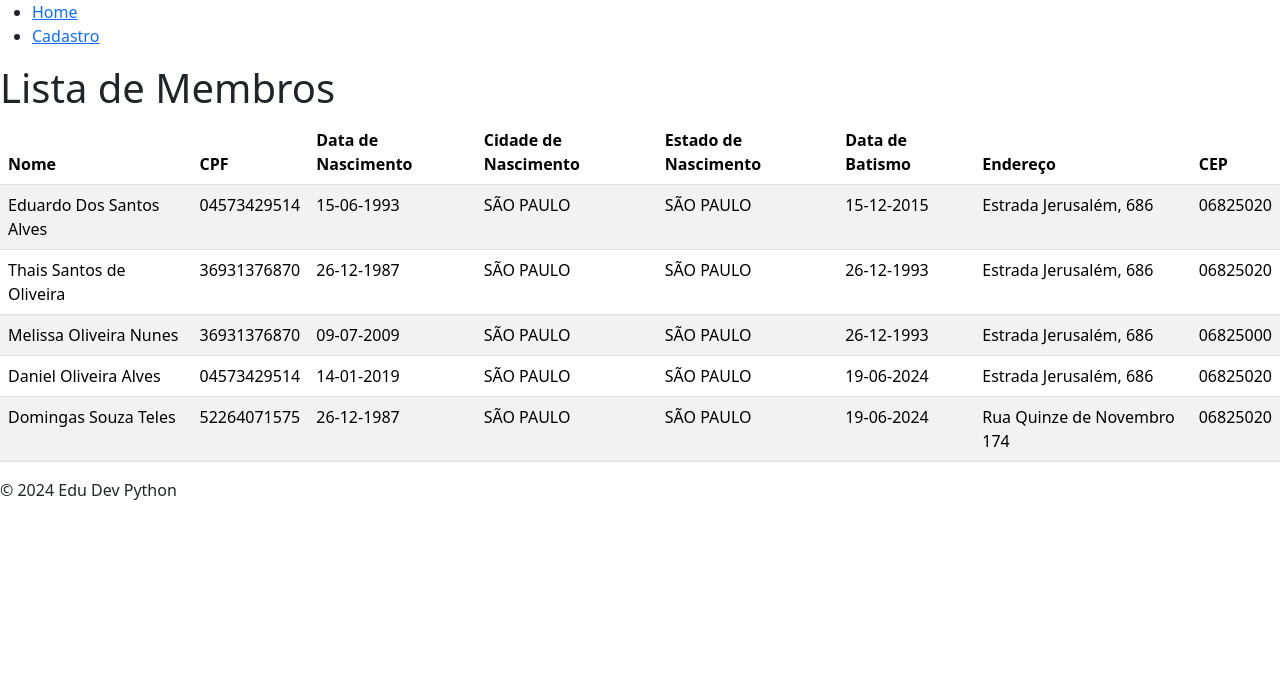
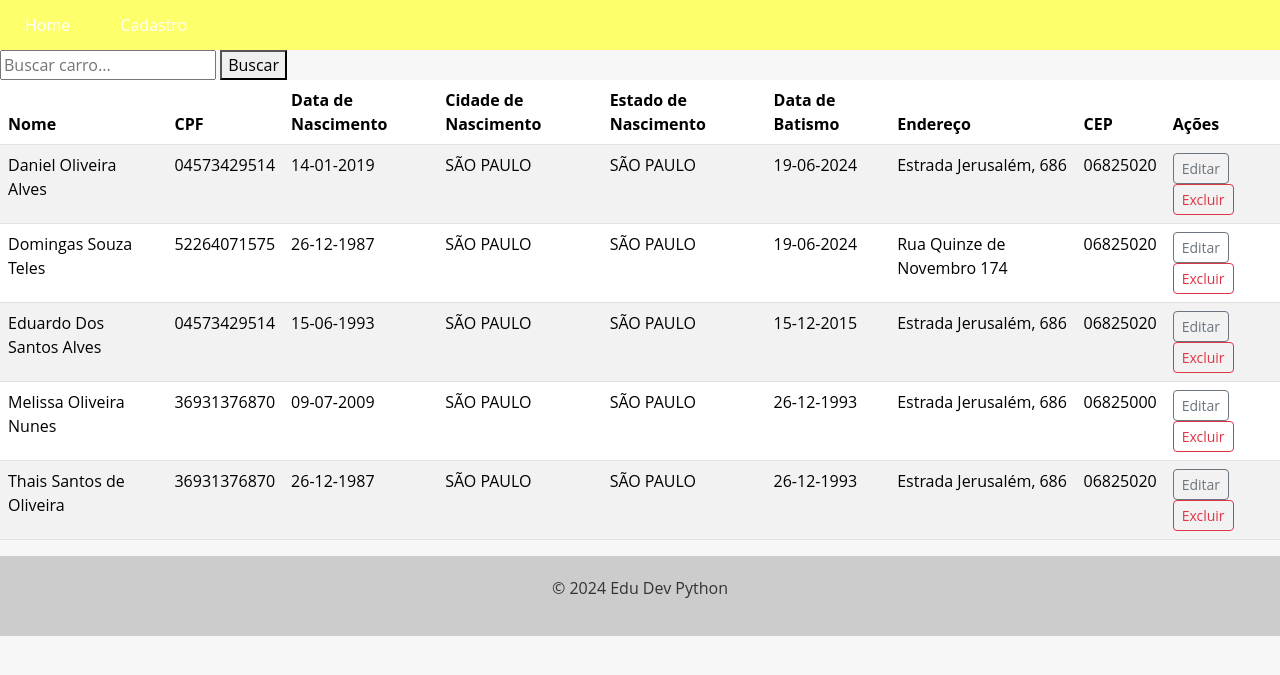
Before and after one commit to Eduardo-Alves1/membro1.0, a Django app: page /members/ in a window 1280 px wide. Shown: the top 675 px of the page. Run offline with Django 5.2, Linux system fonts and the light colour scheme; data comes from the database, SQL or seed files in the repository; both versions use the stored data as it was after the commit.

Commit message:
Implementaçã da função de pesquisa. Cadastro de Novo Membro. Obs.: Static

```diff
--- a/app/templates/base.html
+++ b/app/templates/base.html
@@ -1,19 +1,20 @@
+{% load static %}
 <!DOCTYPE html>
 <html lang="pt-br">
 <head>
     <meta charset="UTF-8">
     <meta name="viewport" content="width=device-width, initial-scale=1.0">
-    <link rel="stylesheet" href="">
+    <title> {% block title %}.:SGM:.{% endblock  %}</title>
     <link href="https://cdn.jsdelivr.net/npm/bootstrap@5.3.3/dist/css/bootstrap.min.css" rel="stylesheet" integrity="sha384-QWTKZyjpPEjISv5WaRU9OFeRpok6YctnYmDr5pNlyT2bRjXh0JMhjY6hW+ALEwIH" crossorigin="anonymous">
-    <title> {% block title %}:.SGM.:{% endblock  %}</title>
+    <link rel="stylesheet" href="{% static 'css/style.css' %}">
 </head>
 <body>
 
     <head>
         <nav>
             <ul>
-                <li><a href="">Home</a></li>
-                <li><a href="">Cadastro</a></li>
+                <li><a href="{% url 'members_list' %}">Home</a></li>
+                <li><a href="{% url 'new_member' %}">Cadastro</a></li>
             </ul>
         </nav>
     </head>
--- a/app/urls.py
+++ b/app/urls.py
@@ -1,9 +1,10 @@
 
 from django.contrib import admin
 from django.urls import path
-from cadmember.views import members_view
+from cadmember.views import members_view,new_member_view
 
 urlpatterns = [
     path('admin/', admin.site.urls),
-    path('members/',members_view, name='members_list')
+    path('members/',members_view, name='members_list'),
+    path('new_member/',new_member_view, name='new_member'),
 ]
--- a/cadmember/templates/members.html
+++ b/cadmember/templates/members.html
@@ -1,17 +1,19 @@
 {% extends "base.html" %}
+{% load static %}
+<!doctype html>
 
-<!doctype html>
-<html lang="en">
+{% block content %}
   <head>
     <meta charset="utf-8">
     <meta name="viewport" content="width=device-width, initial-scale=1">
+    <link rel="stylesheet" href="{% static 'css/style.css' %}">
   </head>
-  <body>
-
-{% block content %}
+    <form method="GET" action="{% url  'members_list' %}">
+        <input type="text" name="search" placeholder="Buscar carro...">
+        <button type="submit">Buscar</button>
+    </form>
 
     <div class="conteiner">
-        <h1>Lista de Membros</h1>
 
         <table class="table table-striped table-hover">
             <thead>
@@ -24,6 +26,7 @@
                     <th scope="col">Data de Batismo</th>
                     <th scope="col">Endereço</th>
                     <th scope="col">CEP</th>
+                    <th scope="col">Ações</th>
                 </tr>
             </thead>
             <Tbody>
@@ -37,22 +40,17 @@
                     <td>{{ member.date_baptism | date:"d-m-Y"}}</td>
                     <td>{{ member.address }}</td>
                     <td>{{ member.cep | default:"-"}}</td>
+
+                    <td>
+                    <a href="" class="btn btn-outline-secondary btn-sm">Editar</a>
+                    <a href="" class="btn btn-outline-danger btn-sm">Excluir</a>
+                    </td>
                 </tr>
                 {% endfor %}
-
-
             </Tbody>
-
-
         </table>
-
-
     </div>
 
 
 
 {% endblock  %}
-
-
-  </body>
-</html>
--- a/cadmember/views.py
+++ b/cadmember/views.py
@@ -1,6 +1,20 @@
-from django.shortcuts import render
+from django.shortcuts import render, redirect
 from cadmember.models import Member
+from cadmember.forms import MemberForm
 
 def members_view(request):
-    members = Member.objects.all()
+    members = Member.objects.all().order_by('name')
+    search = request.GET.get('search')
+    if search:
+        members = members.filter(name__icontains=search)
     return render(request, 'members.html', {'members': members})
+
+def new_member_view(request):
+        if request.method == 'POST':
+             new_member_form = MemberForm(request.POST)
+             if new_member_form.is_valid():
+                 new_member_form.save()
+                 return redirect('members_list')
+        else:
+             new_member_form = MemberForm()
+        return render(request, 'new_member.html', {'new_member_form': new_member_form})
--- /dev/null
+++ b/static/css/style.css
@@ -0,0 +1,60 @@
+body {
+    font-family: 'Open Sans', sans-serif;
+    background-color: #f7f7f7;
+    color: #333;
+    margin: 0;
+    padding: 0;
+}
+
+header {
+    background-color: #0096c7;
+    color: #fff;
+    text-align: center;
+}
+
+footer {
+    background-color: #ccc;
+    color: #333;
+    padding: 20px;
+    text-align: center;
+}
+
+nav {
+    background-color: #fdff6b;
+    color: #fff;
+    height: 50px;
+    display: flex;
+    justify-content: space-between;
+    align-items: center;
+}
+
+nav ul {
+    list-style: none;
+    margin: 0;
+    padding: 0;
+    display: flex;
+}
+
+nav ul li {
+    margin: 0 10px;
+}
+
+nav ul li a {
+    color: #fff;
+    text-decoration: none;
+    font-size: 16px;
+    padding: 15px;
+    transition: all 0.3s ease;
+}
+
+nav ul li a:hover {
+    background-color: #32bbe8;
+}
+
+nav ul li.active a {
+    background-color: #666;
+}
+
+nav ul li.active a:hover {
+    background-color: #999;
+}
```
Also changed, not shown: cadmember/forms.py (added, +8 -0 lines), cadmember/templates/new_member.html (added, +19 -0 lines), db.sqlite3, static/css/base.css (deleted).
